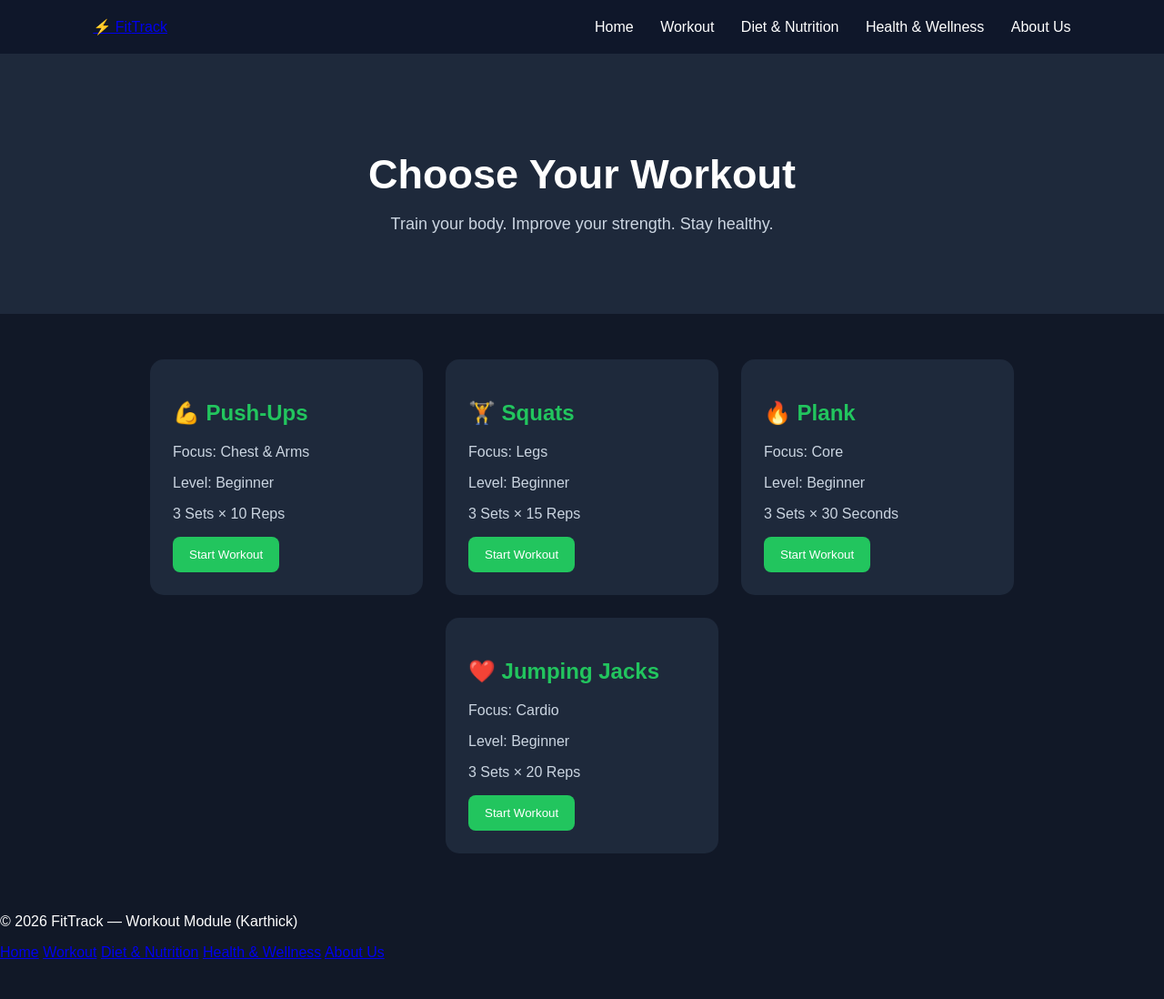
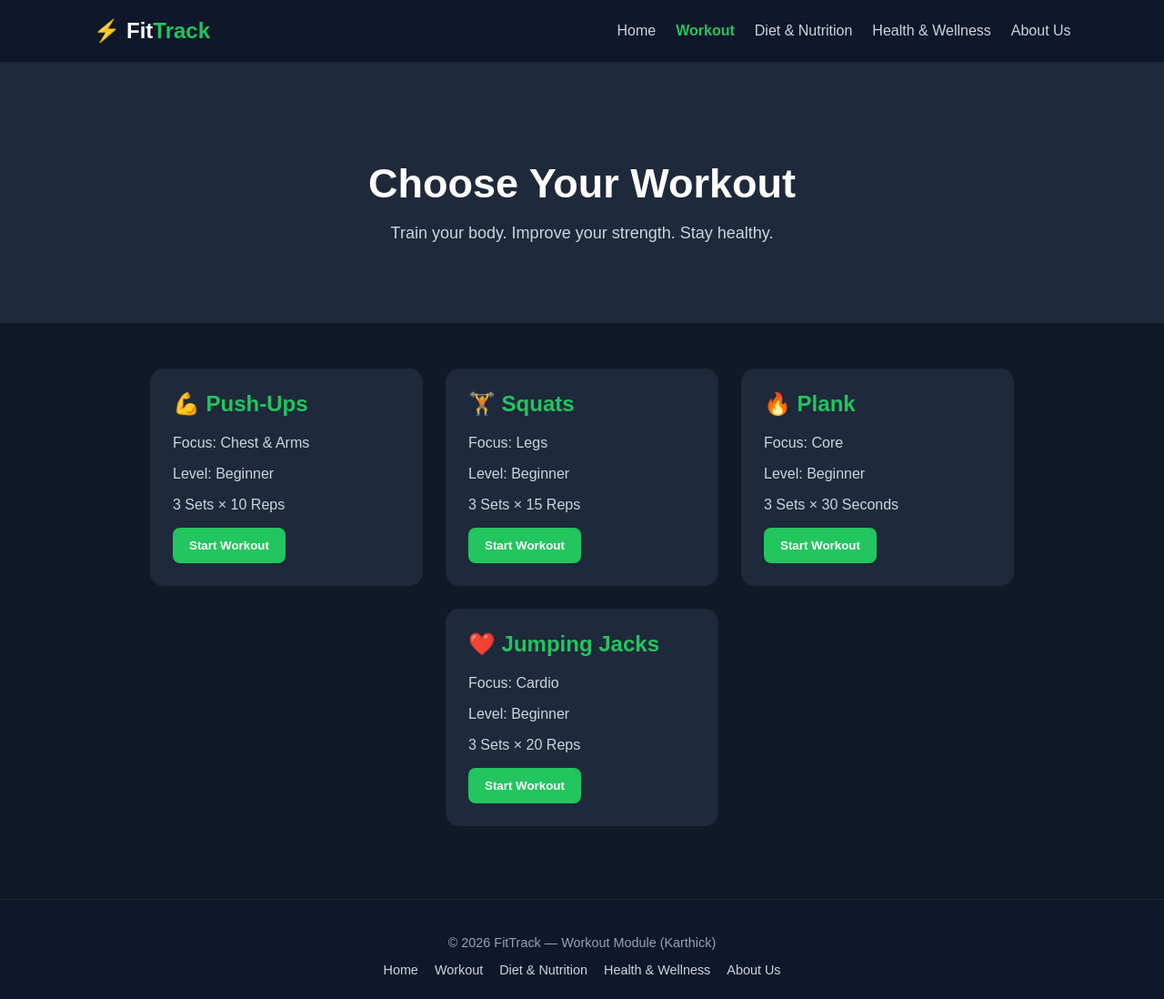
Before and after one commit to TharunElangovan/fit_track_project, a plain HTML site: page workout.html in a window 1280 px wide. Shown: the whole page at 91% size. Before the commit the page ends 1056 px from the top, so only its background shows below. Drawn offline with Linux system fonts and the light colour scheme.

Commit message:
Modifyed workout.css

```diff
--- a/workout.css
+++ b/workout.css
@@ -9,22 +9,44 @@ header {
     background-color: #0f172a;
     padding: 20px 8%;
     display: flex;
+    flex-wrap: wrap;
     justify-content: space-between;
     align-items: center;
+    gap: 15px;
+    border-bottom: 1px solid #1e293b;
 }
 
-header h2 {
+header h2,
+header .brand {
+    margin: 0;
+    font-size: 1.5rem;
+    font-weight: 700;
+    color: #ffffff;
+    text-decoration: none;
+}
+
+header .brand span {
     color: #22c55e;
 }
 
-nav a {
-    color: white;
-    text-decoration: none;
-    margin-left: 25px;
+nav {
+    display: flex;
+    flex-wrap: wrap;
+    align-items: center;
+    gap: 22px;
 }
 
-nav a:hover {
+nav a {
+    color: #cbd5e1;
+    text-decoration: none;
+    font-weight: 500;
+    transition: color 0.2s;
+}
+
+nav a:hover,
+nav a.active {
     color: #22c55e;
+    font-weight: 600;
 }
 
 .hero {
@@ -56,14 +78,17 @@ nav a:hover {
     background-color: #1e293b;
     padding: 25px;
     border-radius: 15px;
+    transition: transform 0.2s, box-shadow 0.2s;
 }
 
 .card:hover {
     transform: translateY(-5px);
+    box-shadow: 0 10px 24px rgba(0, 0, 0, 0.35);
 }
 
 .card h2 {
     color: #22c55e;
+    margin-top: 0;
 }
 
 .card p {
@@ -76,9 +101,42 @@ button {
     border: none;
     padding: 12px 18px;
     border-radius: 8px;
+    font-weight: 600;
     cursor: pointer;
+    transition: background-color 0.2s;
 }
 
 button:hover {
     background-color: #16a34a;
 }
+
+button.completed {
+    background-color: #0ea5e9;
+}
+
+.workout-footer {
+    background-color: #0f172a;
+    border-top: 1px solid #1e293b;
+    color: #94a3b8;
+    text-align: center;
+    padding: 24px 20px;
+    margin-top: 30px;
+    font-size: 0.9rem;
+}
+
+.workout-footer-links {
+    margin-top: 10px;
+    display: flex;
+    justify-content: center;
+    flex-wrap: wrap;
+    gap: 18px;
+}
+
+.workout-footer-links a {
+    color: #cbd5e1;
+    text-decoration: none;
+}
+
+.workout-footer-links a:hover {
+    color: #22c55e;
+}
```
